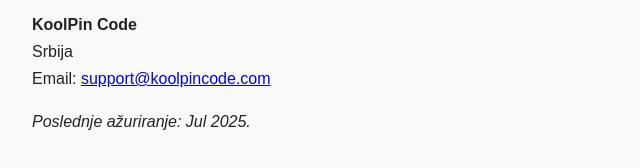
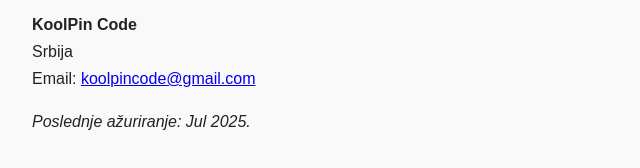
Before and after one commit to KoolPin-Code/privacy-policy, a plain HTML site: page index.html in a window 1280 px wide. Shown: the part 1122-1290 px from the top of the page, 158-798 px from the left. Drawn offline with Linux system fonts and the light colour scheme.

Commit message:
Update index.html

```diff
--- a/index.html
+++ b/index.html
@@ -53,7 +53,7 @@
   <p>Za sva pitanja u vezi sa ovom Politikom privatnosti ili korišćenjem aplikacije eBetonka, možete nas kontaktirati na:</p>
   <p><strong>KoolPin Code</strong><br>
   Srbija<br>
-  Email: <a href="mailto:support@koolpincode.com">support@koolpincode.com</a></p>
+  Email: <a href="mailto:koolpincode@gmail.com">koolpincode@gmail.com</a></p>
 
   <p><em>Poslednje ažuriranje: Jul 2025.</em></p>
 </body>
```
